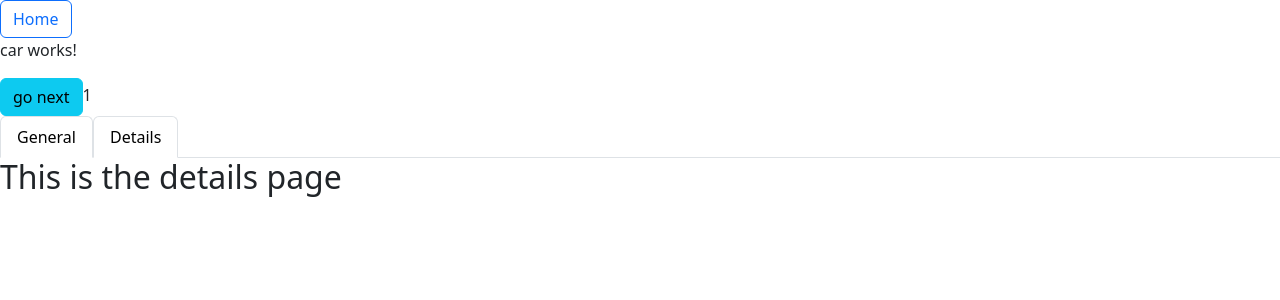
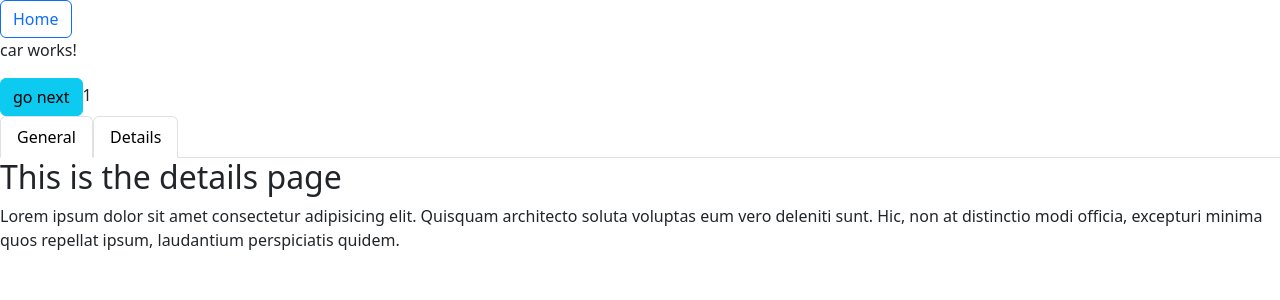
Before and after one commit to lostmart/angular15-test, an Angular app: page /car/1/details in a window 1280 px wide. Shown: the top 300 px of the page. Built offline with nearby package versions, Linux system fonts and the light colour scheme.

Commit message:
new generals title

```diff
--- a/src/app/pages/car/details/details.component.html
+++ b/src/app/pages/car/details/details.component.html
@@ -1 +1,6 @@
 <h2>This is the details page</h2>
+<p>
+  Lorem ipsum dolor sit amet consectetur adipisicing elit. Quisquam architecto
+  soluta voluptas eum vero deleniti sunt. Hic, non at distinctio modi officia,
+  excepturi minima quos repellat ipsum, laudantium perspiciatis quidem.
+</p>
```
